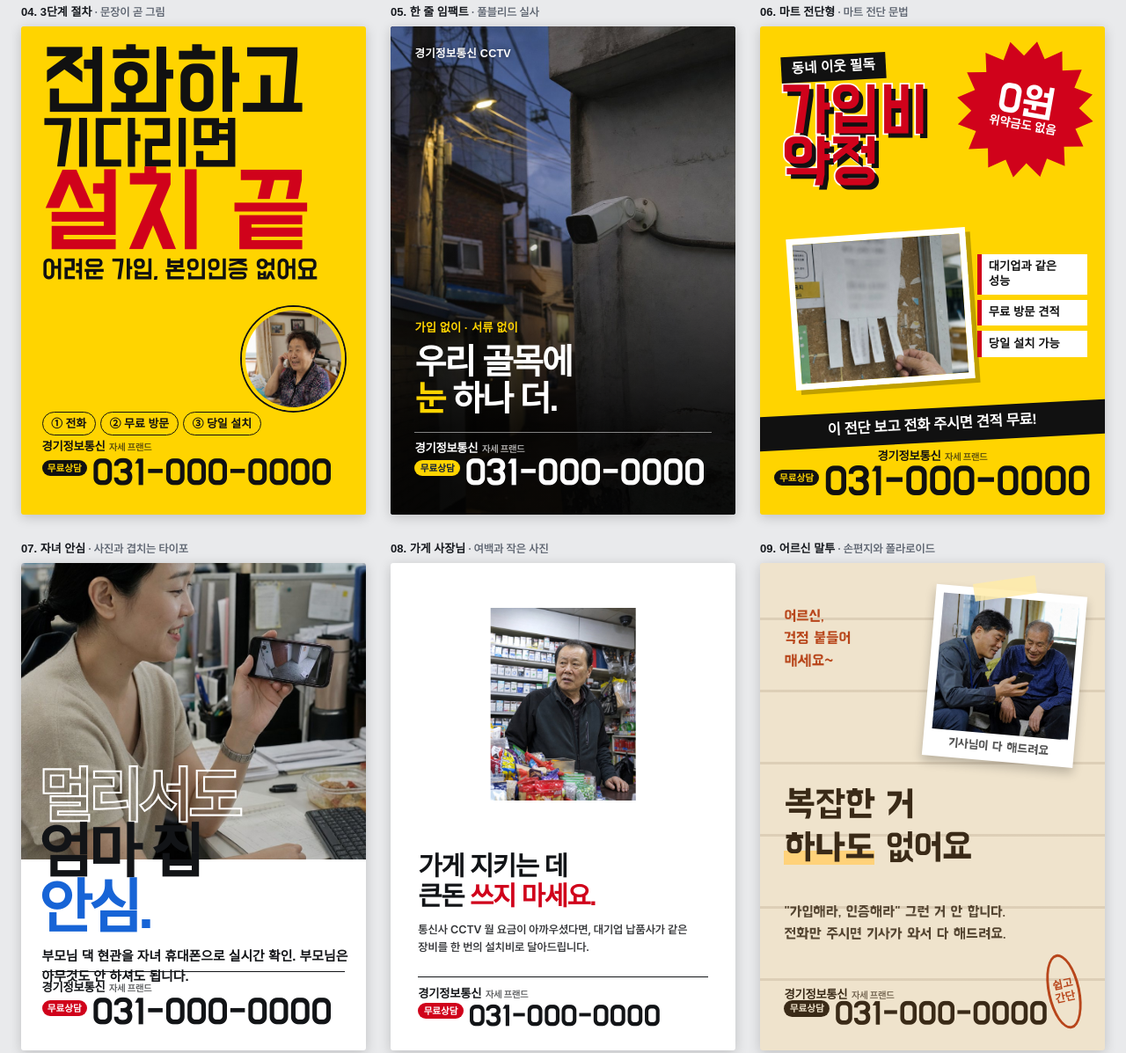
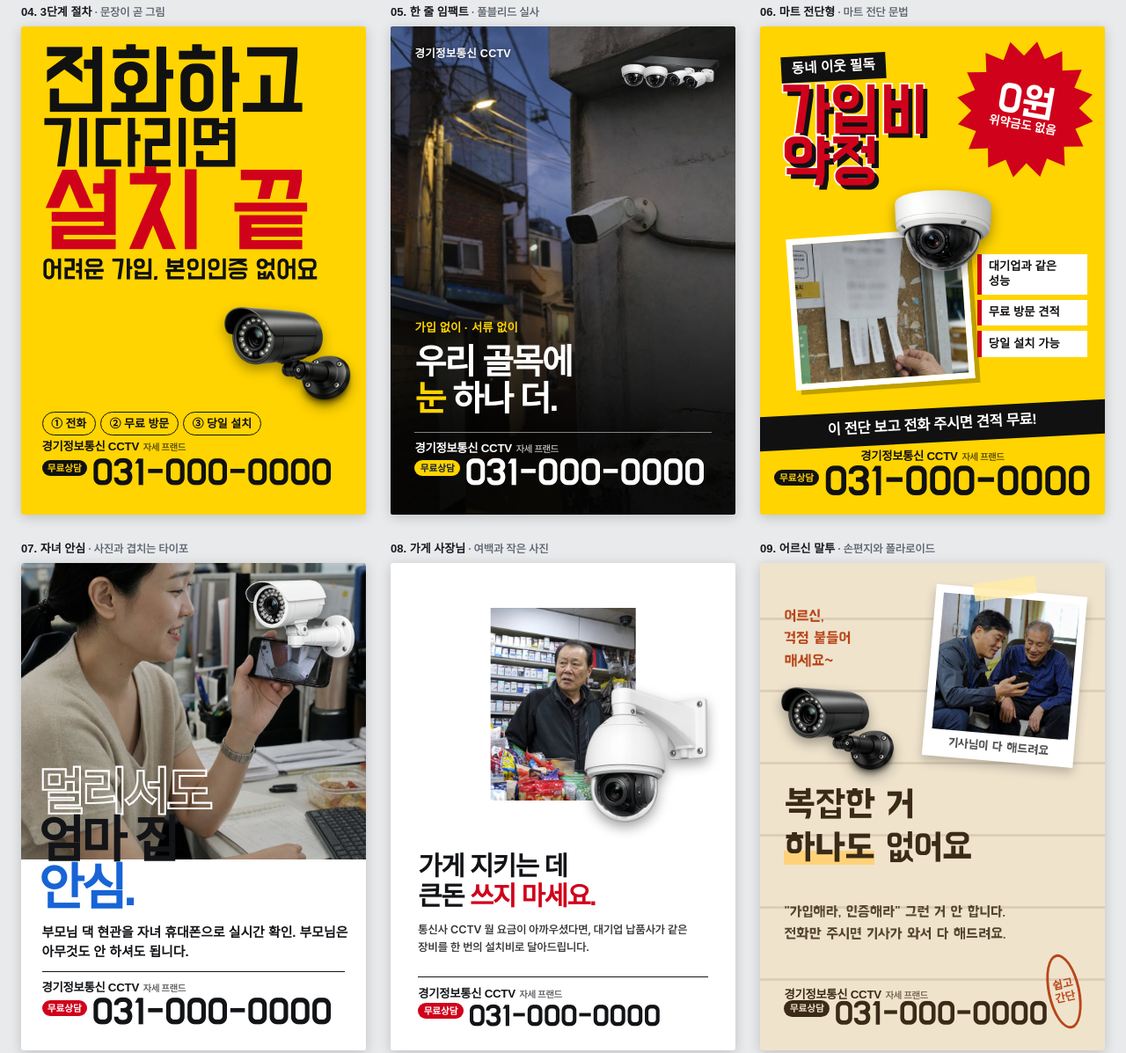
Before and after one commit to kimchoy1207-cloud/binkads, a plain HTML site: page flyers/cctv-flyers.html in a window 1280 px wide. Shown: the part 1083-2280 px from the top of the page at 88% size. Drawn offline with Linux system fonts and the light colour scheme; a web font is replaced by a local one.

Commit message:
Flyers: add CCTV product cutouts to every design
Co-Authored-By: Claude Opus 5.5 <noreply@anthropic.com>
Claude-Session: https://claude.ai/code/session_01YbnN135gER7uVHFKBFE4Zq

```diff
--- a/flyers/cctv-flyers.html
+++ b/flyers/cctv-flyers.html
@@ -25,6 +25,8 @@ h1{font-size:2rem;font-weight:900;letter-spacing:-.03em;margin:0 0 8px}
 .f{aspect-ratio:210/297;max-width:100%;container-type:inline-size;position:relative;overflow:hidden;border-radius:3px;box-shadow:0 3px 14px rgba(0,0,0,.18);font-family:var(--sans);color:var(--ink);background:var(--paper);word-break:keep-all;line-height:1.2}
 .f *{box-sizing:border-box}
 .f .abs{position:absolute}
+.f .cam{position:absolute;z-index:4;filter:drop-shadow(0 1.6cqi 1.8cqi rgba(0,0,0,.35));pointer-events:none}
+.f .cam img{width:100%;height:auto;object-fit:contain}
 .f img{display:block;width:100%;height:100%;object-fit:cover;max-width:none}
 .f .brand{font-weight:900;font-size:3.4cqi;letter-spacing:-.02em}
 .f .brand small{font-weight:600;opacity:.7;margin-left:1.2cqi;font-size:2.8cqi}
@@ -78,7 +80,7 @@ h1{font-size:2rem;font-weight:900;letter-spacing:-.03em;margin:0 0 8px}
 .L5 .h{font-family:"Dohyeon",var(--sans);line-height:1.02;letter-spacing:-.02em}
 .L5 .h span{display:block;white-space:nowrap}
 .L5 .h em{color:var(--acc2)}
-.L5 .ph{width:30cqi;height:30cqi;border-radius:50%;overflow:hidden;position:absolute;right:6cqi;bottom:30cqi;border:1.2cqi solid var(--paper);box-shadow:0 0 0 .5cqi var(--ink)}
+.L5 .ph{display:none;width:30cqi;height:30cqi;border-radius:50%;overflow:hidden;position:absolute;right:6cqi;bottom:30cqi;border:1.2cqi solid var(--paper);box-shadow:0 0 0 .5cqi var(--ink)}
 .L5 .bot{margin-top:auto;display:flex;flex-direction:column;gap:1.4cqi}
 
 /* 6 TOSS: 숫자 하나로 말하기 */
@@ -130,7 +132,7 @@ h1{font-size:2rem;font-weight:900;letter-spacing:-.03em;margin:0 0 8px}
 .L9 .col b{font-weight:900;font-size:4.6cqi;letter-spacing:-.03em}
 .L9 .col span{font-weight:800;font-size:3.6cqi;line-height:1.3}
 .L9 .col.a span{text-decoration:line-through;text-decoration-thickness:.5cqi;text-decoration-color:#d0021b}
-.L9 .vs{color:#fff!important;background:#111!important;position:absolute;left:50%;top:76cqi;transform:translate(-50%,-50%);width:16cqi;height:16cqi;border-radius:50%;background:var(--ink);color:#fff;display:grid;place-items:center;font-family:"Dohyeon";font-size:6cqi;z-index:2}
+.L9 .vs{top:62cqi!important;color:#fff!important;background:#111!important;position:absolute;left:50%;top:76cqi;transform:translate(-50%,-50%);width:16cqi;height:16cqi;border-radius:50%;background:var(--ink);color:#fff;display:grid;place-items:center;font-family:"Dohyeon";font-size:6cqi;z-index:2}
 .L9 .bot{position:absolute;left:0;right:0;bottom:0;background:#111;color:#fff;padding:4cqi 6cqi;display:flex;flex-direction:column;gap:1cqi}
 
 /* 10 LETTER: 손편지 + 폴라로이드 */
@@ -153,7 +155,9 @@ h1{font-size:2rem;font-weight:900;letter-spacing:-.03em;margin:0 0 8px}
 <ul class="refs" id="refs"></ul>
 <div class="grid" id="g"></div></div>
 <script>
-const TEL="031-000-0000",BR=`경기정보통신<small>자세 프랜드</small>`;
+const TEL="031-000-0000",BR=`경기정보통신 CCTV<small>자세 프랜드</small>`;
+const CAMPOS={1:"right:-4cqi;top:60cqi;width:44cqi",2:"left:56cqi;top:36cqi;width:36cqi",3:"right:4cqi;top:5cqi;width:30cqi",4:"right:3cqi;top:24cqi;width:40cqi",5:"right:3cqi;bottom:27cqi;width:38cqi",6:"right:-3cqi;top:12cqi;width:52cqi",7:"left:39cqi;top:44cqi;width:28cqi",8:"right:3cqi;top:5cqi;width:32cqi",9:"left:28cqi;top:84cqi;width:44cqi",10:"left:6cqi;top:36cqi;width:34cqi"};
+const CAMS=["c_dome","c_bullet_w","c_ptz","c_bullet_b","c_set"];
 const P={ // paper ink acc accInk acc2 mk
  red:["#e3120b","#fff","#fff","#e3120b","#ffd84d","#ffd84d"],
  navy:["#0f1e3c","#fff","#ffd400","#0f1e3c","#ffd400","#ffd400"],
@@ -189,7 +193,7 @@ const D=[
 {L:5,c:"yellow",t:"3단계 절차",i:4,h:`<span style="font-size:20cqi">전화하고</span><span style="font-size:15cqi">기다리면</span><span style="font-size:24.5cqi"><em>설치 끝</em></span><span style="font-size:6.4cqi">어려운 가입, 본인인증 없어요</span>`,p:["① 전화","② 무료 방문","③ 당일 설치"]},
 {L:3,c:"navy",t:"한 줄 임팩트",i:5,k:"가입 없이 · 서류 없이",h:"우리 골목에<br><em>눈</em> 하나 더."},
 {L:7,c:"yellow",t:"마트 전단형",i:6,k:"동네 이웃 필독",h:"가입비<br>약정",b:"0원<small>위약금도 없음</small>",p:["대기업과 같은 성능","무료 방문 견적","당일 설치 가능"],band:"이 전단 보고 전화 주시면 견적 무료!"},
-{L:8,c:"white",t:"자녀 안심",i:7,hs:17,h:`<span class="o">멀리서도</span><span>엄마 집</span><span class="f2" style="color:#1764d6">안심.</span>`,s:"부모님 댁 현관을 자녀 휴대폰으로 실시간 확인. 부모님은 아무것도 안 하셔도 됩니다."},
+{L:8,c:"white",t:"자녀 안심",i:7,hs:14.5,h:`<span class="o">멀리서도</span><span>엄마 집</span><span class="f2" style="color:#1764d6">안심.</span>`,s:"부모님 댁 현관을 자녀 휴대폰으로 실시간 확인. 부모님은 아무것도 안 하셔도 됩니다."},
 {L:2,c:"white",t:"가게 사장님",i:8,pw:42,h:"가게 지키는 데<br>큰돈 <em>쓰지 마세요.</em>",s:"통신사 CCTV 월 요금이 아까우셨다면, 대기업 납품사가 같은 장비를 한 번의 설치비로 달아드립니다."},
 {L:10,c:"kraft",t:"어르신 말투",i:9,k:"어르신,<br>걱정 붙들어<br>매세요~",cap:"기사님이 다 해드려요",h:"복잡한 거<br><em>하나도</em> 없어요",s:"\"가입해라, 인증해라\" 그런 거 안 합니다.<br>전화만 주시면 기사가 와서 다 해드려요.",seal:"쉽고<br>간단"},
 {L:9,c:"navy",t:"성능 비교",i:10,h:"화질은 같고,<br>다른 건 가격뿐.",a:["대기업 브랜드","약정 3년","매달 요금","위약금"],b:["경기정보통신","약정 없음","설치비 한 번","대기업급 화질"]},
@@ -216,5 +220,5 @@ const D=[
 ];
 document.getElementById("g").innerHTML=D.map((d,i)=>{d.i=d.i||i+1;const c=P[d.c];
 const st=`--paper:${c[0]};--ink:${c[1]};--acc:${c[2]};--accInk:${c[3]};--acc2:${c[4]};--mk:${c[5]};${d.pw?`--pw:${d.pw}cqi`:""}`;
-return `<div class="item"><div class="meta"><b>${String(i+1).padStart(2,"0")}. ${d.t}</b> · ${REF[d.L][0]}</div><div class="f L${d.L}" style="${st}">${L[d.L](d)}</div></div>`}).join("");
+return `<div class="item"><div class="meta"><b>${String(i+1).padStart(2,"0")}. ${d.t}</b> · ${REF[d.L][0]}</div><div class="f L${d.L}" style="${st}">${L[d.L](d)}<div class="cam" style="${d.cp||CAMPOS[d.L]}"><img src="img/${d.cam||CAMS[i%5]}.webp" alt="CCTV 카메라"></div></div></div>`}).join("");
 </script>
```
Also changed, not shown: flyers/img/c_bullet_b.webp (added), flyers/img/c_bullet_w.webp (added), flyers/img/c_dome.webp (added), flyers/img/c_ptz.webp (added), flyers/img/c_set.webp (added).
